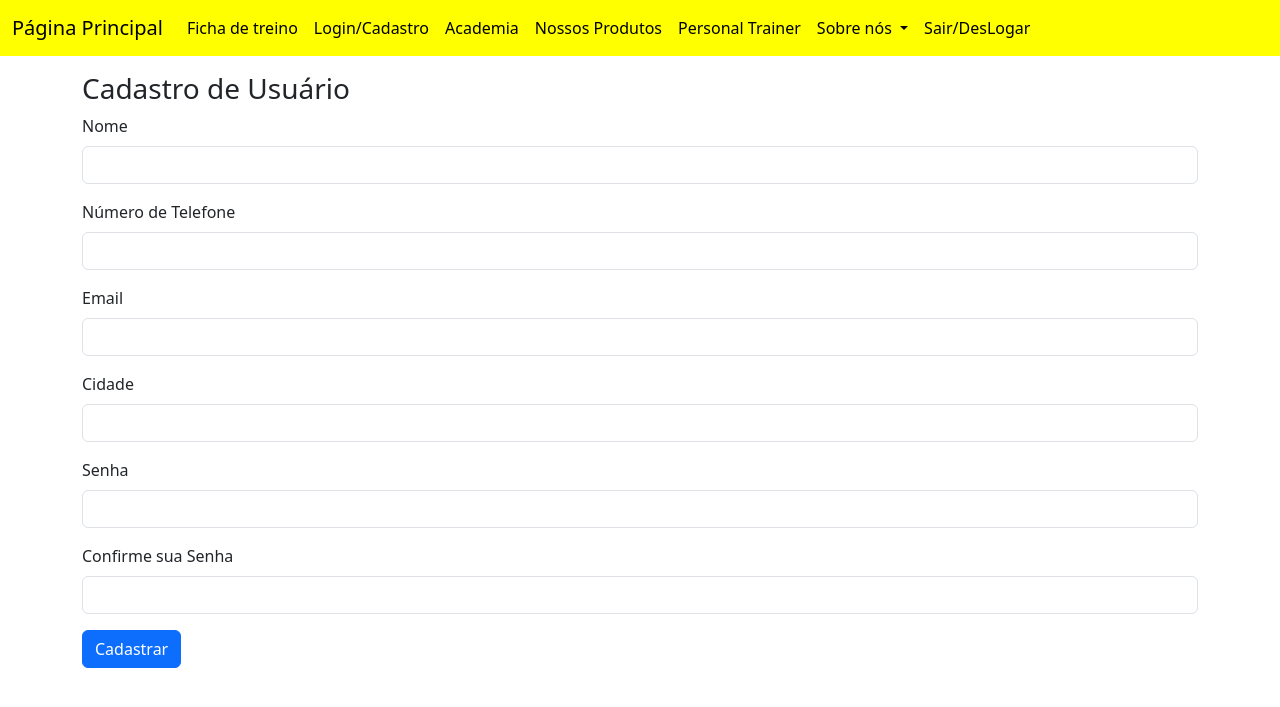
After one commit to scorsato86murilo/academia, a Django app: page /login_/ in a window 1280 px wide. The commit adds this page. Shown: the top 707 px of the page. Run offline with Django 5.2, Linux system fonts and the light colour scheme; data comes from the database, SQL or seed files in the repository.

Commit message:
rodando cadastro_login

```diff
--- a/index/templates/base_index.html
+++ b/index/templates/base_index.html
@@ -39,7 +39,7 @@
               <a class="nav-link" href="{% url 'ficha_treino' %}">Ficha de treino</a>
             </li>
              <li class="nav-item">
-              <a class="nav-link" href="#">Login/Cadastro</a>
+              <a class="nav-link" href="{% url 'login_' %}">Login/Cadastro</a>
             </li>
             <li class="nav-item">
               <a class="nav-link" href="#">Academia</a>
--- /dev/null
+++ b/index/templates/cadastro_login.html
@@ -0,0 +1,45 @@
+{% extends 'base_index.html' %}
+{% load static %}
+
+{% block titulo %}
+    {{ nome_empresa.nome }} - LOGIN
+{% endblock %}
+
+{% block body %}
+    <div class="container mt-3">
+        <h3>Cadastro de Usuário</h3>
+        <form action="#}" method="post">
+            {% csrf_token %}
+
+            <div class="mb-3">
+                <label for="nome" class="form-label">Nome</label>
+                <input type="text" class="form-control" id="nome" name="nome" required>
+            </div>
+
+            <div class="mb-3">
+                <label for="telefone" class="form-label">Número de Telefone</label>
+                <input type="tel" class="form-control" id="telefone" name="telefone" required>
+            </div>
+
+            <div class="mb-3">
+                <label for="email" class="form-label">Email</label>
+                <input type="email" class="form-control" id="email" name="email" required>
+            </div>
+
+            <div class="mb-3">
+                <label for="cidade" class="form-label">Cidade</label>
+                <input type="text" class="form-control" id="cidade" name="cidade" required>
+            </div>
+            <div class="mb-3">
+                <label for="senha" class="form-label">Senha</label>
+                <input type="password" class="form-control" id="senha" name="senha" required>
+            </div>
+            <div class="mb-3">
+                <label for="conf_senha" class="form-label">Confirme sua Senha</label>
+                <input type="password" class="form-control" id="conf_senha" name="conf_senha" required>
+            </div>
+
+            <button type="submit" class="btn btn-primary">Cadastrar</button>
+        </form>
+    </div>
+{% endblock %}
--- a/index/templates/ficha_treino.html
+++ b/index/templates/ficha_treino.html
@@ -20,7 +20,7 @@
                 <option value="feminino_ganho_massa">Feminino Ganho de Massa</option>
                 <option value="masculino_atleta">Masculino Atleta de Alto Rendimento</option>
                 <option value="feminino_atleta">Feminino Atleta de Alto Rendimento</option>
-                <option value="sem_valor">Treino para Alunos da academia</option>
+                <option value="sem_valor">Meu treino EXCLUSIVO</option>
             </select>
 
             <button id="ok_button" class="btn btn-primary mt-3" name="selecione_treino_btn">OK</button>
--- a/index/urls.py
+++ b/index/urls.py
@@ -4,5 +4,6 @@ from . import views
 urlpatterns = [
     path('', views.index, name='index'),
     path('ficha_treino/', views.ficha_treino, name='ficha_treino'),
+    path('login_/', views.login_, name='login_')
 
 ]
--- a/index/views.py
+++ b/index/views.py
@@ -83,3 +83,12 @@ def ficha_treino(request):
 
     # Retorna o contexto com os dados do treino selecionado
     return render(request, 'ficha_treino.html', contexto)
+
+
+def login_(request):
+    contexto = CoresNavBar()  # Chama a função CoresNavBar para obter o contexto
+    if request.method == 'GET':
+        return render(request, 'cadastro_login.html', contexto)
+
+    elif request.method == 'POST':
+        return render(request, 'cadastro_login.html', contexto)
```
Also changed, not shown: index/templates/cadastro.html (added, +10 -0 lines), templates/static/index/css/cadastro_html.css (added, +37 -0 lines).
